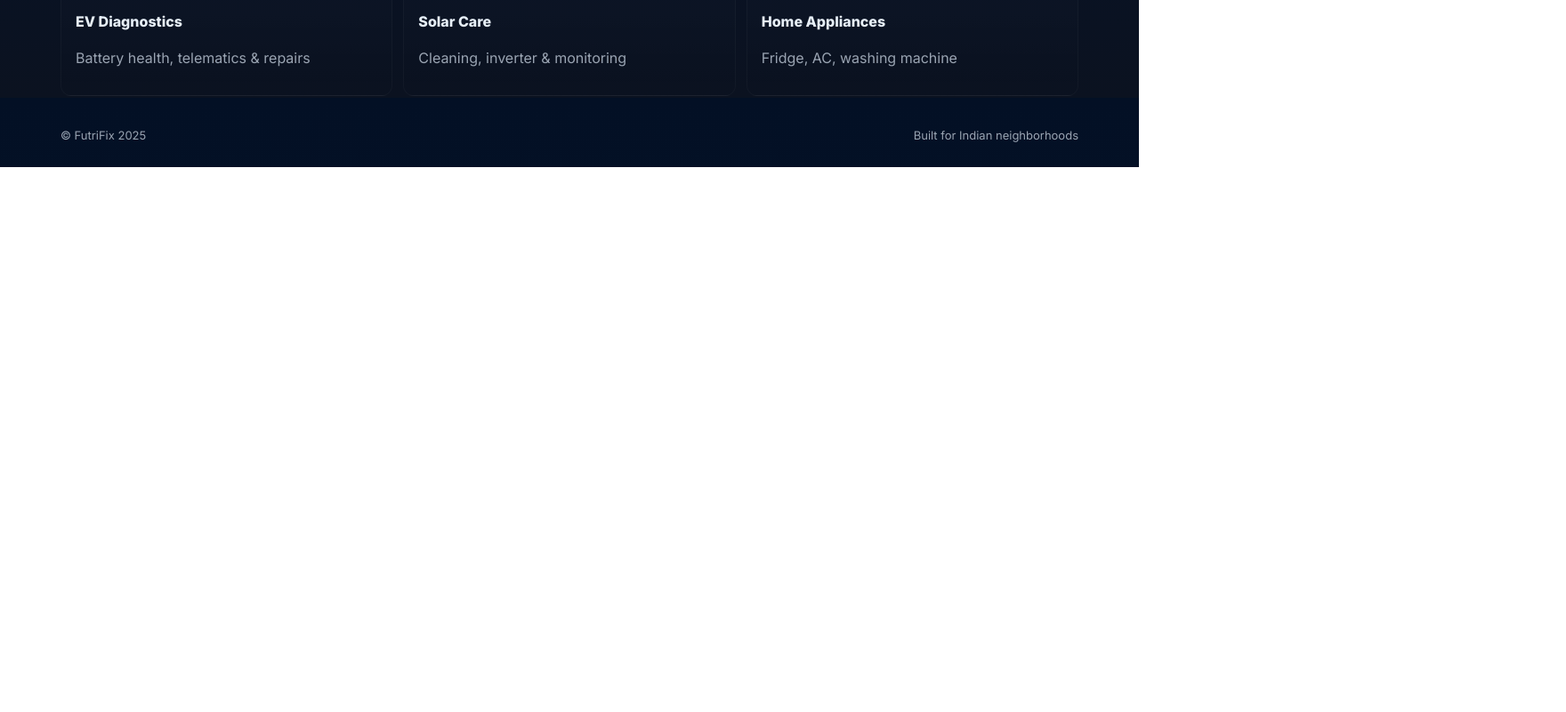
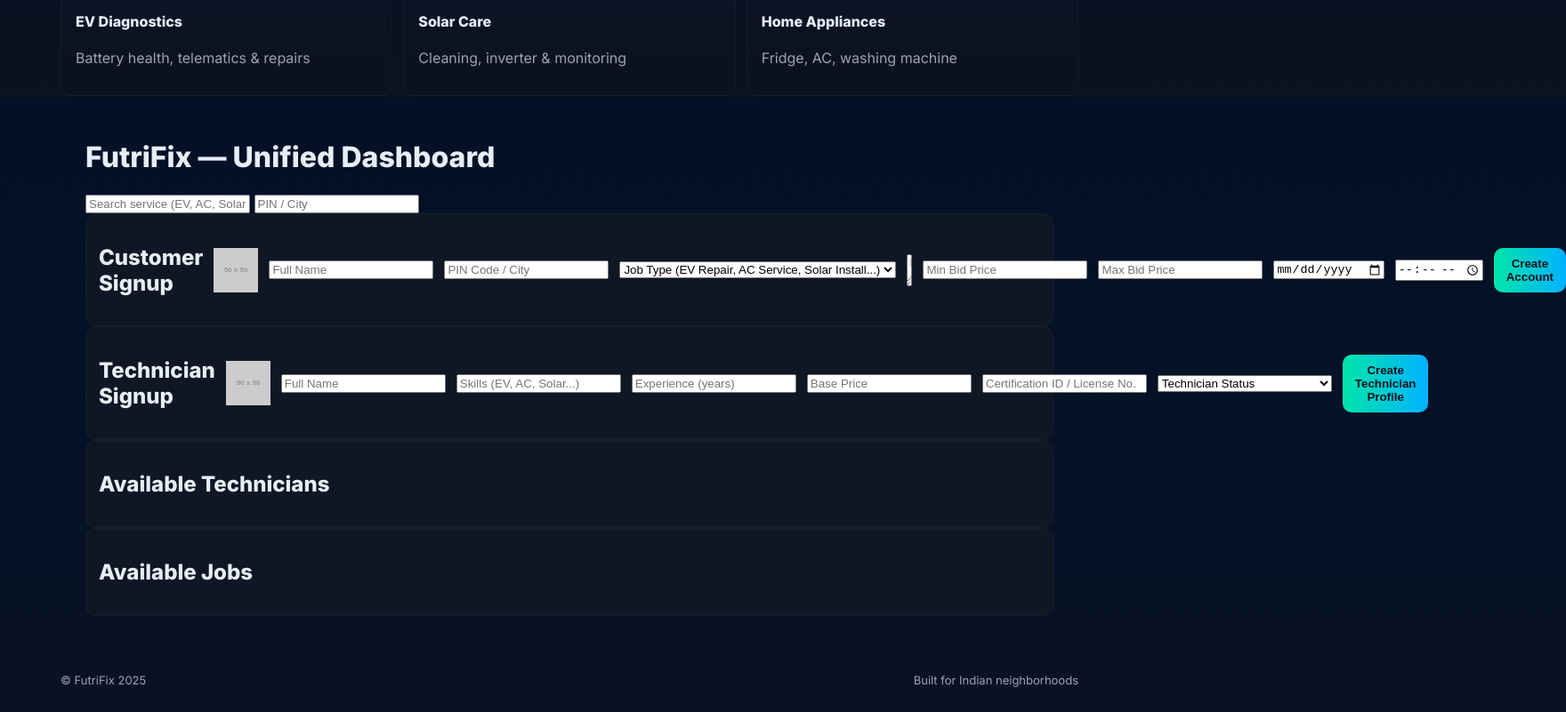
Before and after one commit to oncallbooking/ev, a plain HTML site: page index.html in a window 1280 px wide. Shown: the part 690-1491 px from the top of the page at 89% size, 1760 px wide, since content can reach past the window. Before the commit the page ends 878 px from the top, so only its background shows below. Drawn offline with Linux system fonts and the light colour scheme; placeholder pictures from the web are drawn by us.

Commit message:
Update index.html

```diff
--- a/index.html
+++ b/index.html
@@ -94,6 +94,106 @@
         </div>
       </section>
 
+<!DOCTYPE html>
+<html lang="en">
+<head>
+    <meta charset="UTF-8" />
+    <meta name="viewport" content="width=device-width, initial-scale=1.0" />
+    <title>FutriFix Dashboard</title>
+    <link rel="stylesheet" href="styles.css" />
+</head>
+
+<body>
+    <div class="container">
+        <h1 class="title">FutriFix — Unified Dashboard</h1>
+
+        <!-- Search -->
+        <div class="search-box">
+            <input id="serviceInput" placeholder="Search service (EV, AC, Solar...)"/>
+            <input id="areaInput" placeholder="PIN / City"/>
+        </div>
+
+        <!-- Signup Forms -->
+        <div class="two-col">
+
+            <!-- CUSTOMER SIGNUP -->
+            <div class="box">
+                <h2>Customer Signup</h2>
+                <img src="https://via.placeholder.com/50" class="avatar"/>
+
+                <input placeholder="Full Name"/>
+                <input placeholder="PIN Code / City"/>
+
+                <select>
+                    <option>Job Type (EV Repair, AC Service, Solar Install...)</option>
+                    <option>EV Repair</option>
+                    <option>Battery Swap</option>
+                    <option>AC Repair</option>
+                    <option>Solar Panel Service</option>
+                    <option>General Appliance Repair</option>
+                </select>
+
+                <textarea placeholder="Describe your issue"></textarea>
+
+                <div class="row">
+                    <input placeholder="Min Bid Price"/>
+                    <input placeholder="Max Bid Price"/>
+                </div>
+
+                <input type="date" />
+                <input type="time" />
+
+                <button class="btn">Create Account</button>
+            </div>
+
+            <!-- TECH SIGNUP -->
+            <div class="box">
+                <h2>Technician Signup</h2>
+                <img src="https://via.placeholder.com/50" class="avatar"/>
+
+                <input placeholder="Full Name"/>
+                <input placeholder="Skills (EV, AC, Solar...)"/>
+                <input placeholder="Experience (years)"/>
+                <input placeholder="Base Price"/>
+                <input placeholder="Certification ID / License No."/>
+
+                <select>
+                    <option>Technician Status</option>
+                    <option>Certified Technician</option>
+                    <option>Government Verified</option>
+                    <option>Premium Subscription Holder</option>
+                </select>
+
+                <button class="btn">Create Technician Profile</button>
+            </div>
+        </div>
+
+        <!-- MAIN PANELS -->
+        <div class="two-col">
+
+            <!-- TECHNICIAN LIST -->
+            <div class="box">
+                <h2>Available Technicians</h2>
+                <div id="techList"></div>
+            </div>
+
+            <!-- JOB LIST -->
+            <div class="box">
+                <h2>Available Jobs</h2>
+                <div id="jobList"></div>
+            </div>
+
+        </div>
+    </div>
+
+<script src="script.js"></script>
+</body>
+</html>
+   </section>
+
+
+
+
       <footer class="footer">
         <div>© FutriFix 2025</div>
         <div class="muted">Built for Indian neighborhoods</div>
```
